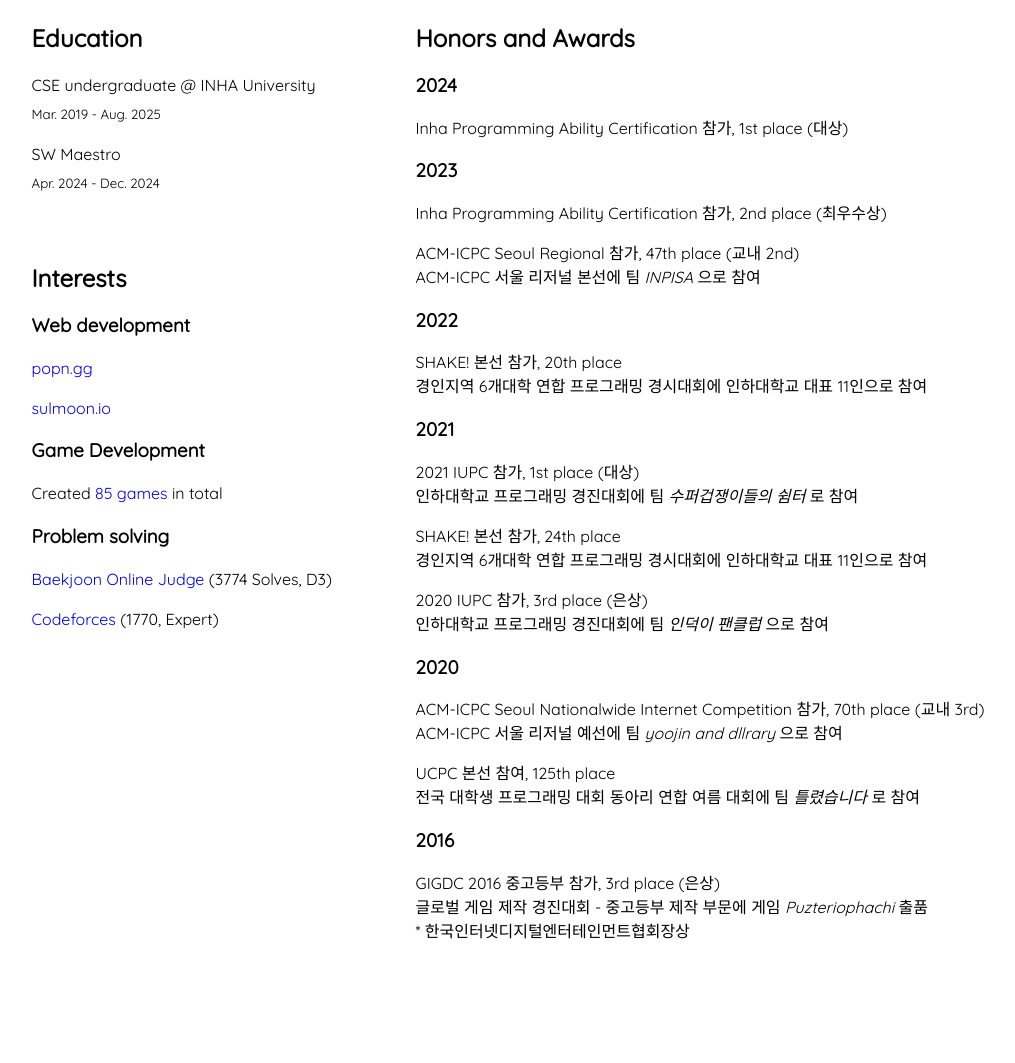
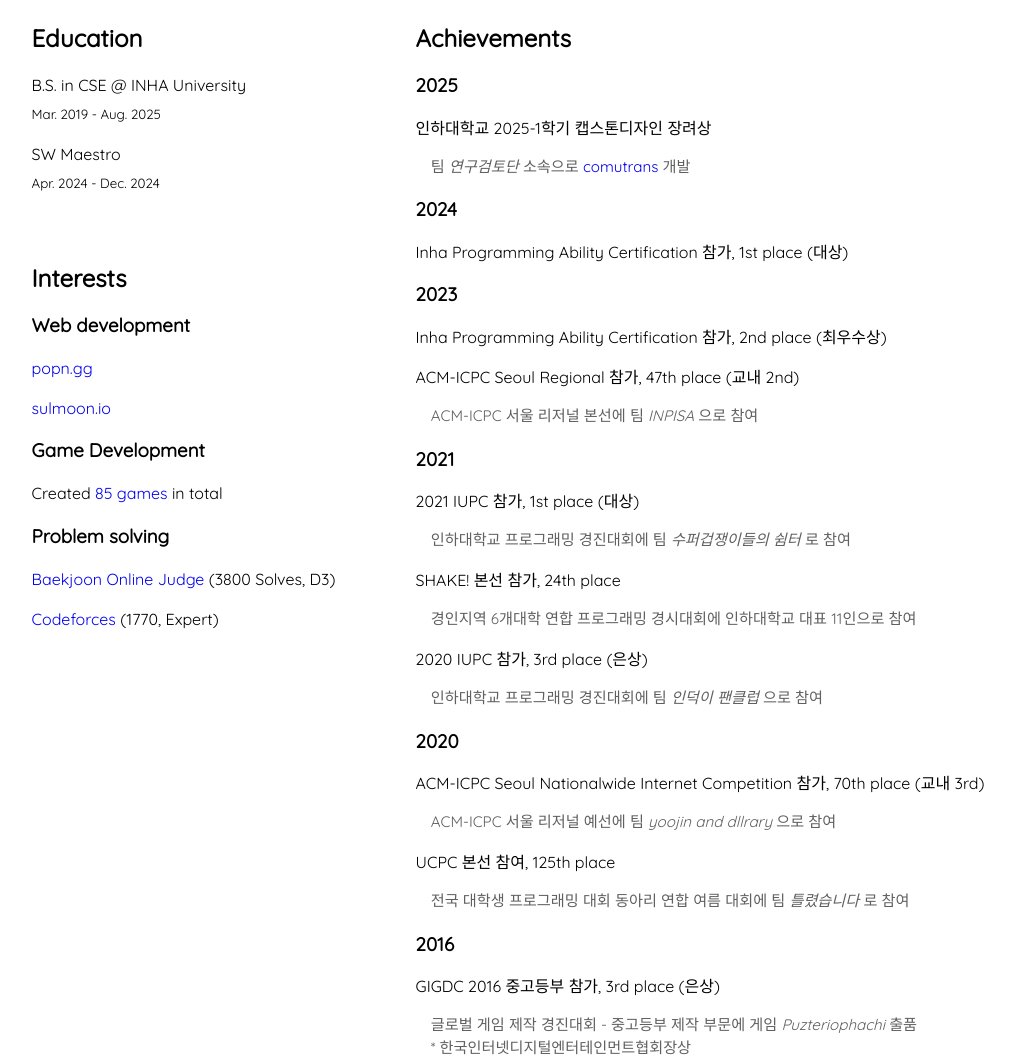
Before and after one commit to yooshnn/yooshnn.cc, a plain HTML site: page index.html in a window 1280 px wide. Shown: the part 861-1924 px from the top of the page, without its empty margins (124-1139 px from the left). Before the commit the page ends 1852 px from the top, so only its background shows below. Drawn offline with Linux system fonts and the light colour scheme.

Commit message:
update content

```diff
--- a/css/styles.css
+++ b/css/styles.css
@@ -32,3 +32,11 @@
 p {
   line-height: 1.5rem;
 }
+
+.sub-detail {
+  margin-top: 0em;
+  margin-left: 1em;
+  font-size: 0.95em;
+  color: #606060;
+  line-height: 1.5;
+}
--- a/index.html
+++ b/index.html
@@ -1,24 +1,16 @@
 <!DOCTYPE html>
-
 <html lang="ko">
   <head>
     <title>YOOSHNN</title>
     <meta charset="utf-8" />
-    <meta
-      name="viewport"
-      content="width=device-width, user-scalable=no, initial-scale=1.0"
-    />
+    <meta name="viewport" content="width=device-width, user-scalable=no, initial-scale=1.0" />
     <meta name="description" content="index" />
     <link rel="stylesheet" href="css/styles.css" />
     <link rel="preconnect" href="https://fonts.gstatic.com" />
-    <link
-      href="https://fonts.googleapis.com/css2?family=Open+Sans&family=Pacifico&family=Quicksand&display=swap"
-      rel="stylesheet"
-    />
+    <link href="https://fonts.googleapis.com/css2?family=Open+Sans&family=Pacifico&family=Quicksand&display=swap" rel="stylesheet" />
     <script src="res/jquery.js"></script>
     <script src="res/script.js"></script>
   </head>
-
   <body>
     <div class="wrapper">
       <div class="page welcome">
@@ -28,21 +20,27 @@
           <span id="nn">nn</span>
         </div>
         <div class="links">
-          <a href="https://blog.yooshnn.cc"><span>Blog</span></a>
-          <a href="https://github.com/yooshnn"><span>Github</span></a>
-          <a href="#content"><span>About</span></a>
+          <a href="https://blog.yooshnn.cc">
+            <span>Blog</span>
+          </a>
+          <a href="https://github.com/yooshnn">
+            <span>Github</span>
+          </a>
+          <a href="#content">
+            <span>About</span>
+          </a>
         </div>
       </div>
       <div class="page content" id="content">
         <div class="column col-l">
           <div class="block">
             <h2>Education</h2>
-            <p>
-              CSE undergraduate @ INHA University<br /><sub
-                >Mar. 2019 - Aug. 2025</sub
-              >
+            <p> B.S. in CSE @ INHA University <br />
+              <sub>Mar. 2019 - Aug. 2025</sub>
             </p>
-            <p>SW Maestro<br /><sub>Apr. 2024 - Dec. 2024</sub></p>
+            <p>SW Maestro <br />
+              <sub>Apr. 2024 - Dec. 2024</sub>
+            </p>
           </div>
           <div class="block">
             <h2>Interests</h2>
@@ -54,81 +52,55 @@
               <a href="https://sulmoon.io" target="_blank">sulmoon.io</a>
             </p>
             <h3>Game Development</h3>
-            <p>
-              Created
-              <a href="https://github.com/yooshnn/games-old" target="_blank"
-                >85 games</a
-              >
-              in total
-            </p>
+            <p> Created <a href="https://github.com/yooshnn/games-old" target="_blank">85 games</a> in total </p>
             <h3>Problem solving</h3>
             <p>
-              <a href="https://solved.ac/profile/yooshnn" target="_blank"
-                >Baekjoon Online Judge</a
-              ><span id="bojSolve"></span>
+              <a href="https://solved.ac/profile/yooshnn" target="_blank">Baekjoon Online Judge</a>
+              <span id="bojSolve"></span>
             </p>
             <p>
-              <a href="http://codeforces.com/profile/porpoise" target="_blank"
-                >Codeforces</a
-              ><span id="cfRating"></span>
+              <a href="http://codeforces.com/profile/porpoise" target="_blank">Codeforces</a>
+              <span id="cfRating"></span>
             </p>
           </div>
         </div>
         <div class="column col-r">
           <div class="block">
-            <h2>Honors and Awards</h2>
+            <h2>Achievements</h2>
+            <h3>2025</h3>
+            <p> 인하대학교 2025-1학기 캡스톤디자인 장려상
+            <div class="sub-detail"> 팀 <i>연구검토단</i> 소속으로 <a href="https://github.com/ResearchAndReview" target="_blank">comutrans</a> 개발 </div>
+            </p>
             <h3>2024</h3>
             <p>Inha Programming Ability Certification 참가, 1st place (대상)</p>
             <h3>2023</h3>
-            <p>
-              Inha Programming Ability Certification 참가, 2nd place (최우수상)
-            </p>
-            <p>
-              ACM-ICPC Seoul Regional 참가, 47th place (교내 2nd)<br />
-              ACM-ICPC 서울 리저널 본선에 팀 <i>INPISA</i> 으로 참여
-            </p>
-            <h3>2022</h3>
-            <p>
-              SHAKE! 본선 참가, 20th place<br />
-              경인지역 6개대학 연합 프로그래밍 경시대회에 인하대학교 대표
-              11인으로 참여
+            <p>Inha Programming Ability Certification 참가, 2nd place (최우수상)</p>
+            <p> ACM-ICPC Seoul Regional 참가, 47th place (교내 2nd)
+            <div class="sub-detail"> ACM-ICPC 서울 리저널 본선에 팀 <i>INPISA</i> 으로 참여 </div>
             </p>
             <h3>2021</h3>
-            <p>
-              2021 IUPC 참가, 1st place (대상)<br />
-              인하대학교 프로그래밍 경진대회에 팀 <i>수퍼겁쟁이들의 쉼터</i> 로
-              참여
+            <p> 2021 IUPC 참가, 1st place (대상)
+            <div class="sub-detail"> 인하대학교 프로그래밍 경진대회에 팀 <i>수퍼겁쟁이들의 쉼터</i> 로 참여 </div>
             </p>
-            <p>
-              SHAKE! 본선 참가, 24th place<br />
-              경인지역 6개대학 연합 프로그래밍 경시대회에 인하대학교 대표
-              11인으로 참여
+            <p> SHAKE! 본선 참가, 24th place
+            <div class="sub-detail"> 경인지역 6개대학 연합 프로그래밍 경시대회에 인하대학교 대표 11인으로 참여 </div>
             </p>
-            <p>
-              2020 IUPC 참가, 3rd place (은상)<br />
-              인하대학교 프로그래밍 경진대회에 팀 <i>인덕이 팬클럽</i> 으로 참여
+            <p> 2020 IUPC 참가, 3rd place (은상)
+            <div class="sub-detail"> 인하대학교 프로그래밍 경진대회에 팀 <i>인덕이 팬클럽</i> 으로 참여 </div>
             </p>
             <h3>2020</h3>
-            <p>
-              ACM-ICPC Seoul Nationalwide Internet Competition 참가, 70th place
-              (교내 3rd)<br />
-              ACM-ICPC 서울 리저널 예선에 팀 <i>yoojin and dllrary</i> 으로 참여
+            <p> ACM-ICPC Seoul Nationalwide Internet Competition 참가, 70th place (교내 3rd)
+            <div class="sub-detail"> ACM-ICPC 서울 리저널 예선에 팀 <i>yoojin and dllrary</i> 으로 참여 </div>
             </p>
-            <p>
-              UCPC 본선 참여, 125th place<br />
-              전국 대학생 프로그래밍 대회 동아리 연합 여름 대회에 팀
-              <i>틀렸습니다</i> 로 참여
+            <p> UCPC 본선 참여, 125th place
+            <div class="sub-detail"> 전국 대학생 프로그래밍 대회 동아리 연합 여름 대회에 팀 <i>틀렸습니다</i> 로 참여 </div>
             </p>
             <h3>2016</h3>
-            <p>
-              GIGDC 2016 중고등부 참가, 3rd place (은상)<br />
-              글로벌 게임 제작 경진대회 - 중고등부 제작 부문에 게임
-              <i>Puzteriophachi</i> 출품<br />
-              * 한국인터넷디지털엔터테인먼트협회장상
+            <p> GIGDC 2016 중고등부 참가, 3rd place (은상)
+            <div class="sub-detail"> 글로벌 게임 제작 경진대회 - 중고등부 제작 부문에 게임 <i>Puzteriophachi</i> 출품 <br /> * 한국인터넷디지털엔터테인먼트협회장상 </div>
             </p>
           </div>
         </div>
       </div>
-    </div>
   </body>
 </html>
--- a/res/val.json
+++ b/res/val.json
@@ -1,4 +1,4 @@
 {
-  "bojSolve": "3774",
+  "bojSolve": "3800",
   "cfRating": "1770"
 }
```
